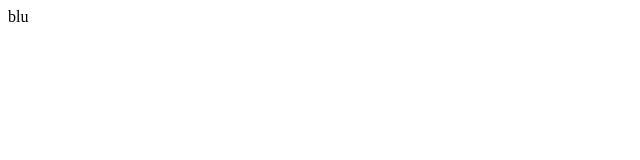
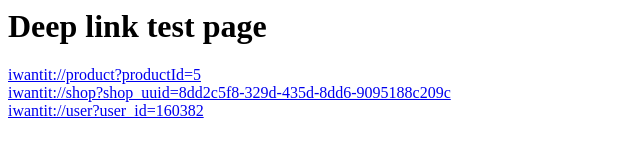
Before and after one commit to david-iwantit/iwantit-tests, a plain HTML site: page index.html in a window 1280 px wide. Shown: the whole page, without its empty margins (0-640 px from the left). Drawn offline with Linux system fonts and the light colour scheme.

Commit message:
Add deep links links

```diff
--- a/index.html
+++ b/index.html
@@ -1 +1,7 @@
-blu
+
+
+<h1>Deep link test page</h1>
+
+<div><a href="iwantit://product?productId=5">iwantit://product?productId=5</a></div>
+<div><a href="iwantit://shop?shop_uuid=8dd2c5f8-329d-435d-8dd6-9095188c209c">iwantit://shop?shop_uuid=8dd2c5f8-329d-435d-8dd6-9095188c209c</a></div>
+<div><a href="iwantit://user?user_id=160382">iwantit://user?user_id=160382</a></div>
```
